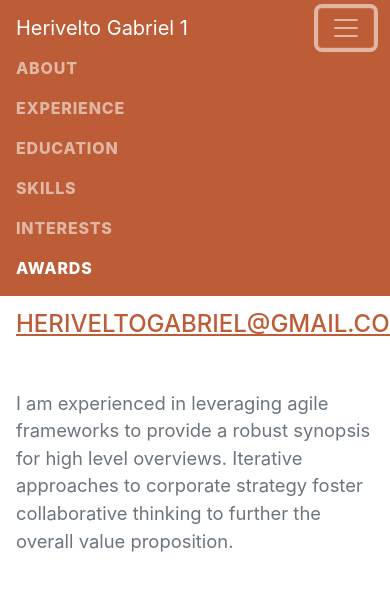
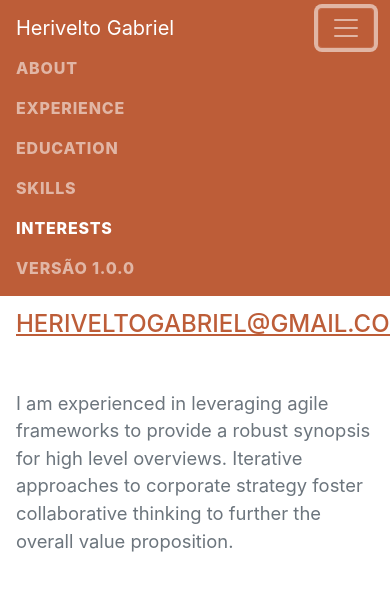
Before and after one commit to heriveltogabriel/nodecurriculo, a website: page views/index.html in a window 390 px wide. Both pictures are taken after a click on the button "Toggle navigation". Shown: the top 597 px of the page. Drawn offline with nearby package versions, Linux system fonts and the light colour scheme; a web font is replaced by a local one.

Commit message:
Versão 1.0.0

```diff
--- a/views/index.html
+++ b/views/index.html
@@ -19,7 +19,7 @@
         <!-- Navigation-->
         <nav class="navbar navbar-expand-lg navbar-dark bg-primary fixed-top" id="sideNav">
             <a class="navbar-brand js-scroll-trigger" href="#page-top">
-                <span class="d-block d-lg-none">Herivelto Gabriel 1 </span>
+                <span class="d-block d-lg-none">Herivelto Gabriel</span>
                 <span class="d-none d-lg-block"><img class="img-fluid img-profile rounded-circle mx-auto mb-2" src="assets/img/profile.jpg" alt="..." /></span>
             </a>
             <button class="navbar-toggler" type="button" data-bs-toggle="collapse" data-bs-target="#navbarResponsive" aria-controls="navbarResponsive" aria-expanded="false" aria-label="Toggle navigation"><span class="navbar-toggler-icon"></span></button>
@@ -30,7 +30,7 @@
                     <li class="nav-item"><a class="nav-link js-scroll-trigger" href="#education">Education</a></li>
                     <li class="nav-item"><a class="nav-link js-scroll-trigger" href="#skills">Skills</a></li>
                     <li class="nav-item"><a class="nav-link js-scroll-trigger" href="#interests">Interests</a></li>
-                    <li class="nav-item"><a class="nav-link js-scroll-trigger" href="#awards">Awards</a></li>
+                    <li class="nav-item"><a class="nav-link js-scroll-trigger" href="#">Versão 1.0.0</a></li>
                 </ul>
             </div>
         </nav>
```
